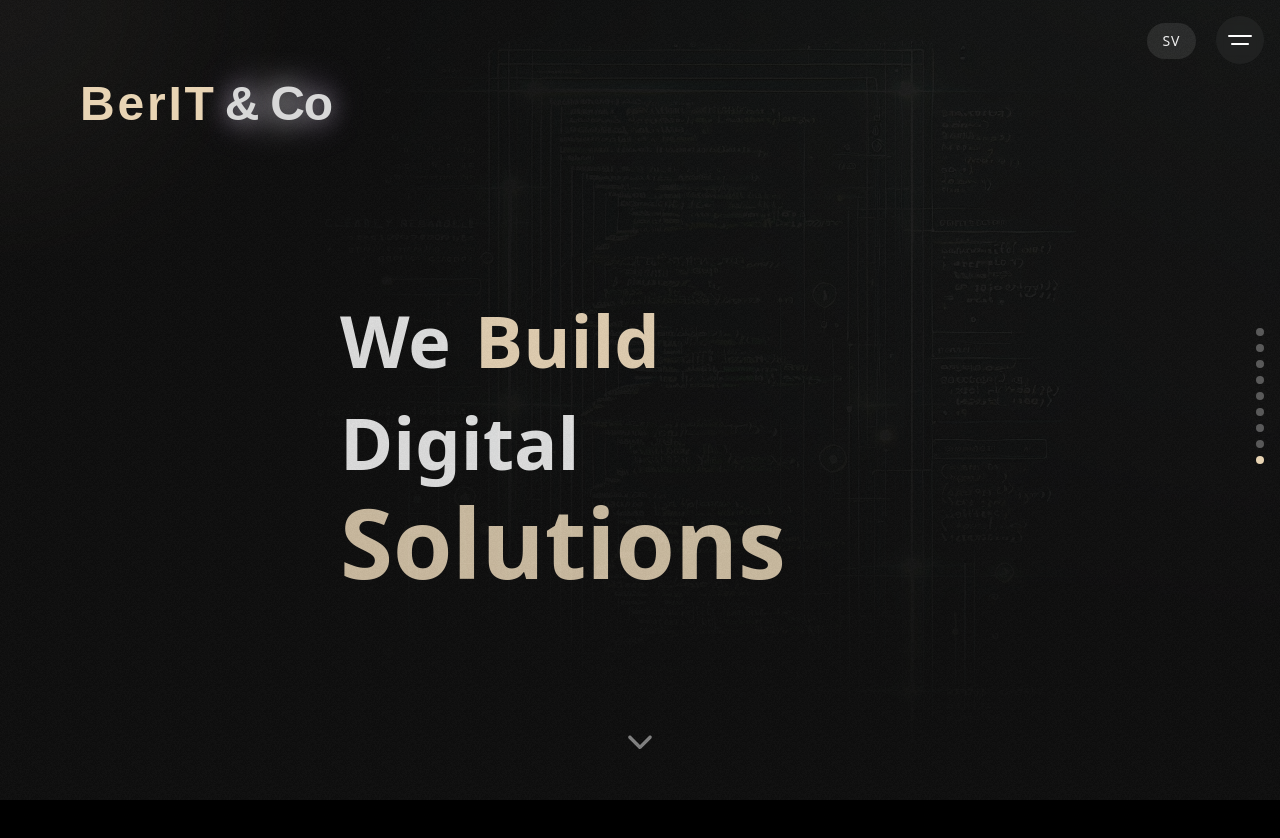
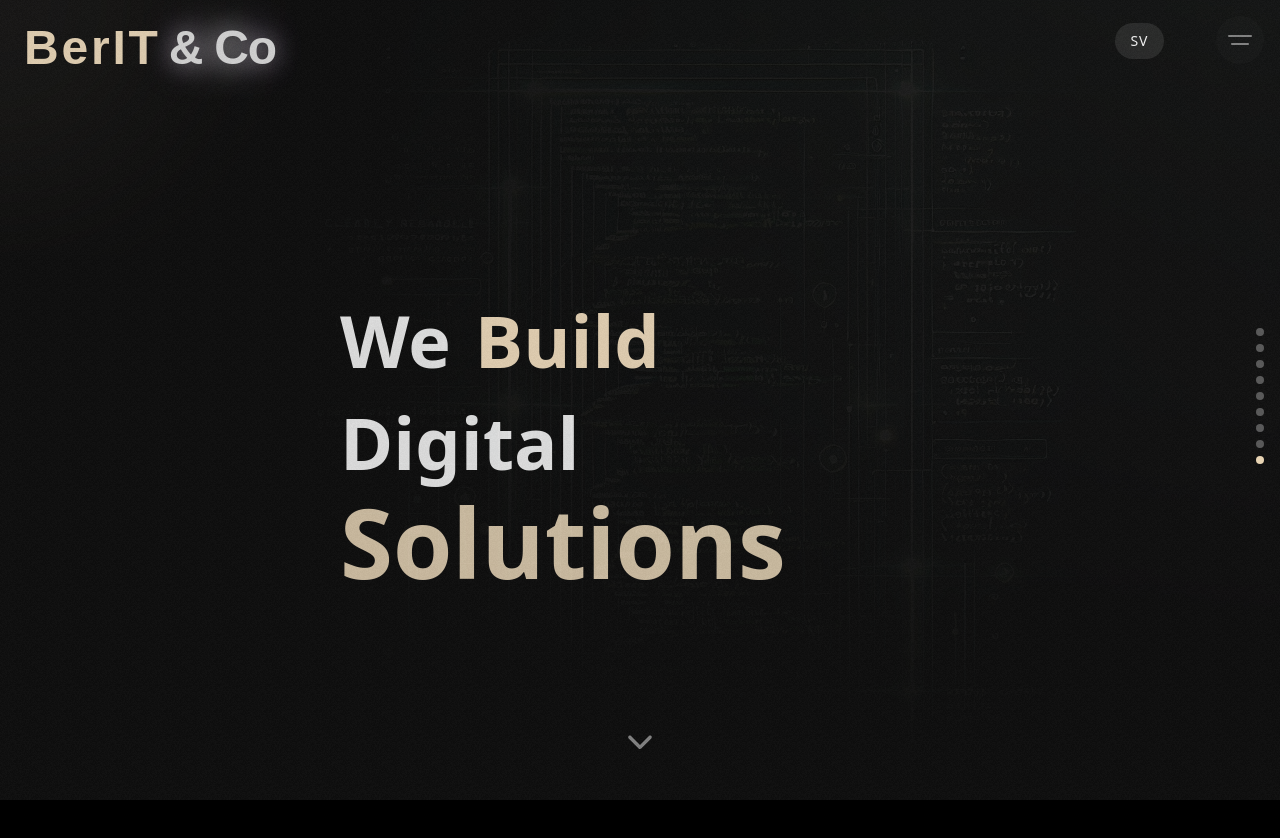
Before and after one commit to Berit-Co/OurSite, a React (Vite) app: page / in a window 1280 px wide. Shown: the top 838 px of the page. Built offline with nearby package versions, Linux system fonts and the light colour scheme; a web font is replaced by a local one.

Commit message:
style: move navigation and logo component to headerbar

```diff
--- a/src/components/HeaderBar.jsx
+++ b/src/components/HeaderBar.jsx
@@ -1,10 +1,13 @@
 import { motion, useScroll, useTransform } from "framer-motion"
+
+import Logo from "./animation/Logo"
+import NavCircle from "./navigation/NavCircle"
 
 import "../assets/style/HeaderBar.css"
 
 import Language from "./Language"
 
-function HeaderBar() {
+function HeaderBar({ canScroll }) {
   const { scrollY } = useScroll()
   const backgroundColor = useTransform(
     scrollY,
@@ -26,9 +29,17 @@ function HeaderBar() {
       className="fixed inset-x-0 top-0 z-40 h-24 border-b border-white/0 transition-colors
         duration-300 sm:h-24 md:h-32"
     >
-      <div className="absolute right-16 top-[22.5px] px-5">
-        <div className="flex items-center">
-          <Language />
+      <div className="flex justify-end">
+        <div className="absolute right-16 top-[22.5px] flex space-x-8 px-5">
+          <div className="flex items-center">
+            <Logo />
+          </div>
+          <div className="flex items-center">
+            <Language />
+          </div>
+          <div className="flex items-center">
+            <NavCircle canScroll={canScroll} />
+          </div>
         </div>
       </div>
     </motion.header>
--- a/src/components/animation/Logo.jsx
+++ b/src/components/animation/Logo.jsx
@@ -4,10 +4,7 @@ function Logo() {
   return (
     <AnimatePresence>
       {/* Justerade padding och minskade textstorleken */}
-      <motion.div
-        layout
-        className="fixed left-20 top-20 z-50 flex items-center"
-      >
+      <motion.div layout className="fixed left-6 top-6 z-50 flex items-center">
         {/* Container för "BerIT" texten */}
         <div className="mr-2 flex space-x-1">
           {"BerIT ".split("").map((letter, index) => (
--- a/src/components/sections/Hero.jsx
+++ b/src/components/sections/Hero.jsx
@@ -2,12 +2,10 @@ import { AnimatePresence, motion } from "framer-motion"
 
 import heroImage from "../../assets/img/hero.webp"
 import AnimatedLine from "../animation/AnimatedLine"
-import Logo from "../animation/Logo"
 import ScrollArrow from "../animation/ScrollArrow"
 import HeaderBar from "../HeaderBar"
-import NavCircle from "../navigation/NavCircle"
 
-function Hero({ isLoading, onScrollNext, canScroll }) {
+function Hero({ isLoading, onScrollNext }) {
   return (
     <section
       className="mobile-hero-padding relative flex h-screen flex-col items-center justify-center
@@ -24,8 +22,6 @@ function Hero({ isLoading, onScrollNext, canScroll }) {
       </div>
 
       <HeaderBar />
-      <Logo />
-      <NavCircle canScroll={canScroll} />
 
       <AnimatePresence mode="wait">
         {!isLoading && (
```
